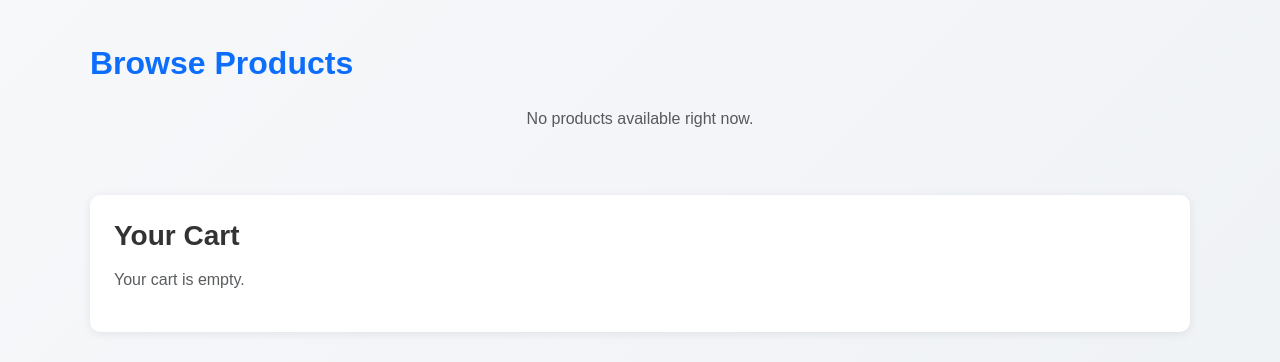
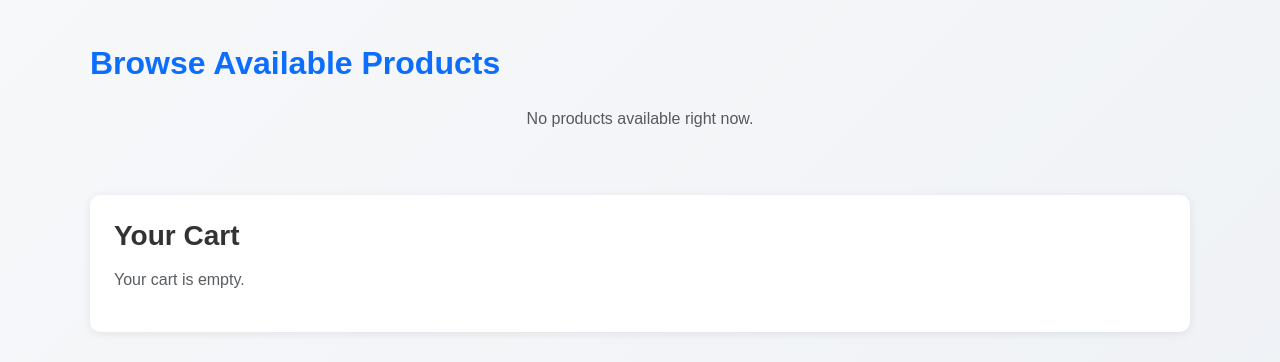
Before and after one commit to Kamure/streetsmart, a PHP site: page /views/dashboard/customer.php in a window 1280 px wide. Shown: the part 58-420 px from the top of the page. Run offline with PHP 8.4, Linux system fonts and the light colour scheme; data that the repository does not hold is empty.

Commit message:
Updated Customer receipt

```diff
--- a/views/dashboard/customer.php
+++ b/views/dashboard/customer.php
@@ -128,7 +128,7 @@ $reviewModel = new Review($pdo);
 </nav>
 
 <div class="container mt-4">
-  <h2 class="fw-bold text-primary mb-4">Browse Products</h2>
+  <h2 class="fw-bold text-primary mb-4">Browse Available Products</h2>
 
   <?php if ($success): ?>
     <div class="alert alert-success"><?= htmlspecialchars($success); ?></div>
--- a/views/dashboard/receipt.php
+++ b/views/dashboard/receipt.php
@@ -26,7 +26,7 @@ $success = $_GET['status'] ?? 'failed';
     <h3>Payment <?= $success === 'success' ? 'Successful!' : 'Failed' ?></h3>
 
     <?php if ($success === 'success'): ?>
-      <div class="alert alert-success mt-3">Thank you! Your payment was successful. A receipt has been sent to your email.</div>
+      <div class="alert alert-success mt-3">Thank you!! Your payment was successful. A receipt has been sent to your email.</div>
       <a href="orders.php" class="btn btn-outline-primary mt-3">View Orders</a>
     <?php else: ?>
       <div class="alert alert-danger mt-3">Payment failed. Please try again or use a different method.</div>
```
